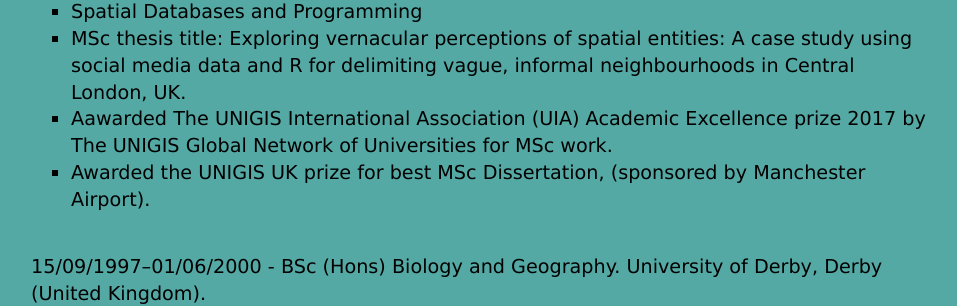
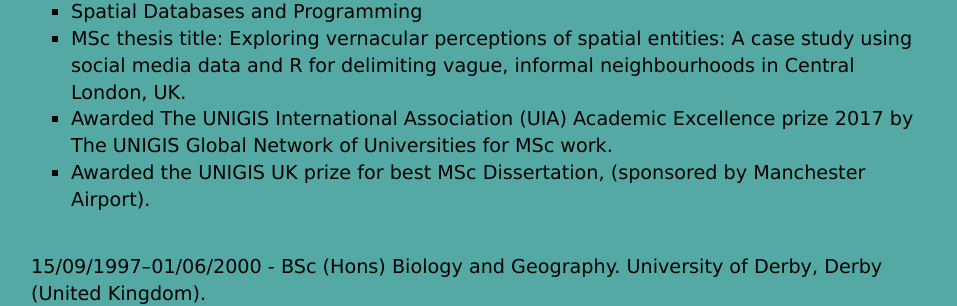
Before and after one commit to ltclasper/ltclasper.github.io, a Jekyll site: the page built from cv/index.html, in a window 1280 px wide and 900 px high, scrolled down 1159 px. Shown: the part 153-459 px from the top of the window, without its empty margins (161-1118 px from the left). Built offline with Jekyll 4.4.1, drawn with Linux system fonts in a browser that asks for light colours.

Commit message:
Update index.html

```diff
--- a/cv/index.html
+++ b/cv/index.html
@@ -50,7 +50,7 @@ title: Luke Clasper's CV
     <li>Distributed GIS</li>
     <li>Spatial Databases and Programming</li>
     <li>MSc thesis title: Exploring vernacular perceptions of spatial entities: A case study using social media data and R for delimiting vague, informal neighbourhoods in Central London, UK.</li>
-    <li>Aawarded The UNIGIS International Association (UIA) Academic Excellence prize 2017 by The UNIGIS Global Network of Universities for MSc work.</li>
+    <li>Awarded The UNIGIS International Association (UIA) Academic Excellence prize 2017 by The UNIGIS Global Network of Universities for MSc work.</li>
     <li>Awarded the UNIGIS UK prize for best MSc Dissertation, (sponsored by Manchester Airport).</li>
 </ul>
 	</p>
```
